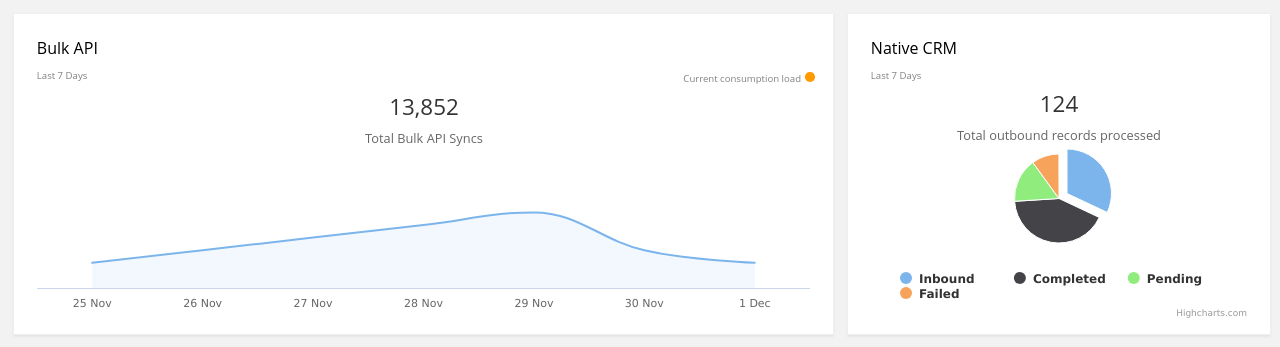
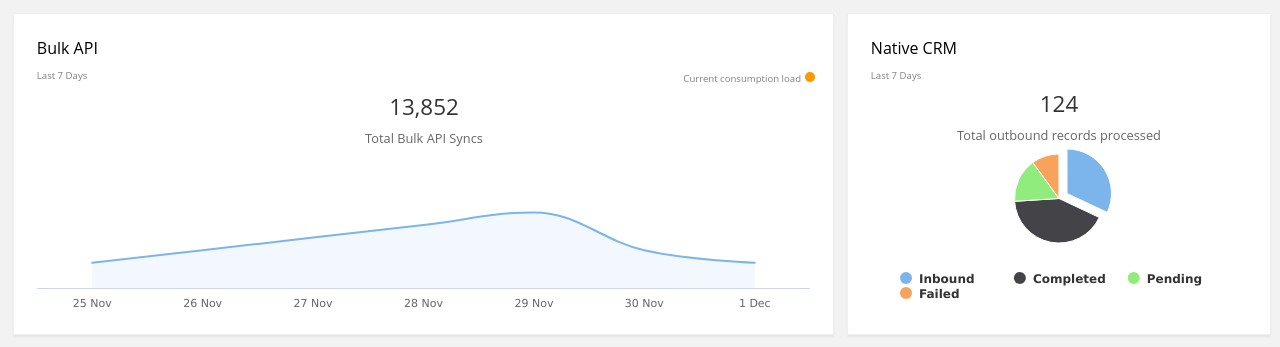
Before and after one commit to raviprakash25x/reactMocUp, a React (Create React App) app: page / in a window 1280 px wide. Shown: the top 347 px of the page. Built offline with nearby package versions, Linux system fonts and the light colour scheme.

Commit message:
updated options issue in variable

```diff
--- a/src/nativeCrm.js
+++ b/src/nativeCrm.js
@@ -32,6 +32,9 @@ export var options = {
 				},
 				showInLegend: true
 			}
+		},
+		credits:{
+			enabled:false
 		},
 	  series: [{
 			name: 'Brands',
@@ -100,6 +103,9 @@ export var bar_options = {
 						text: 'Records'
 					}
 				},
+				credits:{
+					enabled:false
+				},
 				legend: {
 					layout: 'horizontal',
 					align: 'right',
@@ -123,7 +129,7 @@ export var bar_options = {
 				series: [{
 					data:[]
 				}]
-	}
+	};
 
 export function get_bar_series(days){
 	var bar_series= {
@@ -175,7 +181,6 @@ export var bar_summary_colors = ['#47BDEF', '#0066ff', '#68C182', '#FFB54D', '#E
 
 
 export var line1_options = {
-		options : {
 			title: {
 					text: ''
 			},
@@ -183,7 +188,7 @@ export var line1_options = {
 					text: ''
 			},
 			xAxis: {
-				categories: [1,2,3,4,5,6,7],
+				categories: jsonData.dates,
 				crosshair: true,
 				labels: {
 					step: 3
@@ -206,6 +211,9 @@ export var line1_options = {
 						connectorAllowed: false
 					}
 				}
+			},
+			credits:{
+				enabled:false
 			},
 
 			series: [{
@@ -232,8 +240,7 @@ export var line1_options = {
 					}
 				}]
 			}
-		}
-}
+};
 
 export function get_line1_series(days){
 
@@ -261,7 +268,6 @@ export var line1_summary_data = {
 export var line1_summary_colors = ['#000000','#0066ff', '#68C182'];
 
 export var line2_options = {
-		options : {
 			title: {
 				text: '',
 				enabled: false
@@ -296,6 +302,9 @@ export var line2_options = {
 					}
 				}
 			},
+			credits:{
+				enabled:false
+			},
 
 			series: [{
 				name: 'Outbound',
@@ -321,11 +330,9 @@ export var line2_options = {
 					}
 				}]
 			}
-		}
-}
+};
 
 export function get_line2_series(days){
-
 	var line2_series= {
 		series: [{
 					name: 'Outbound',
```
